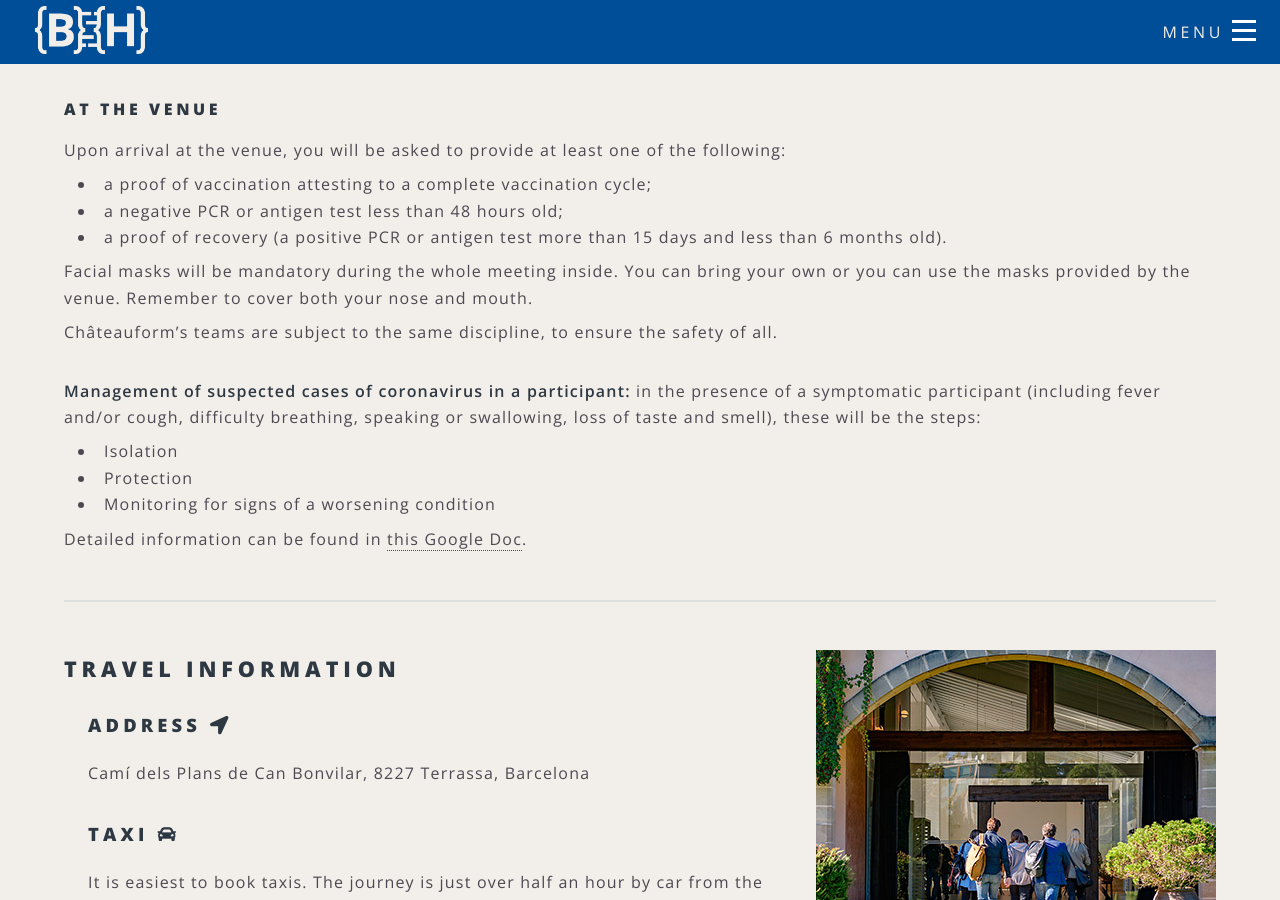
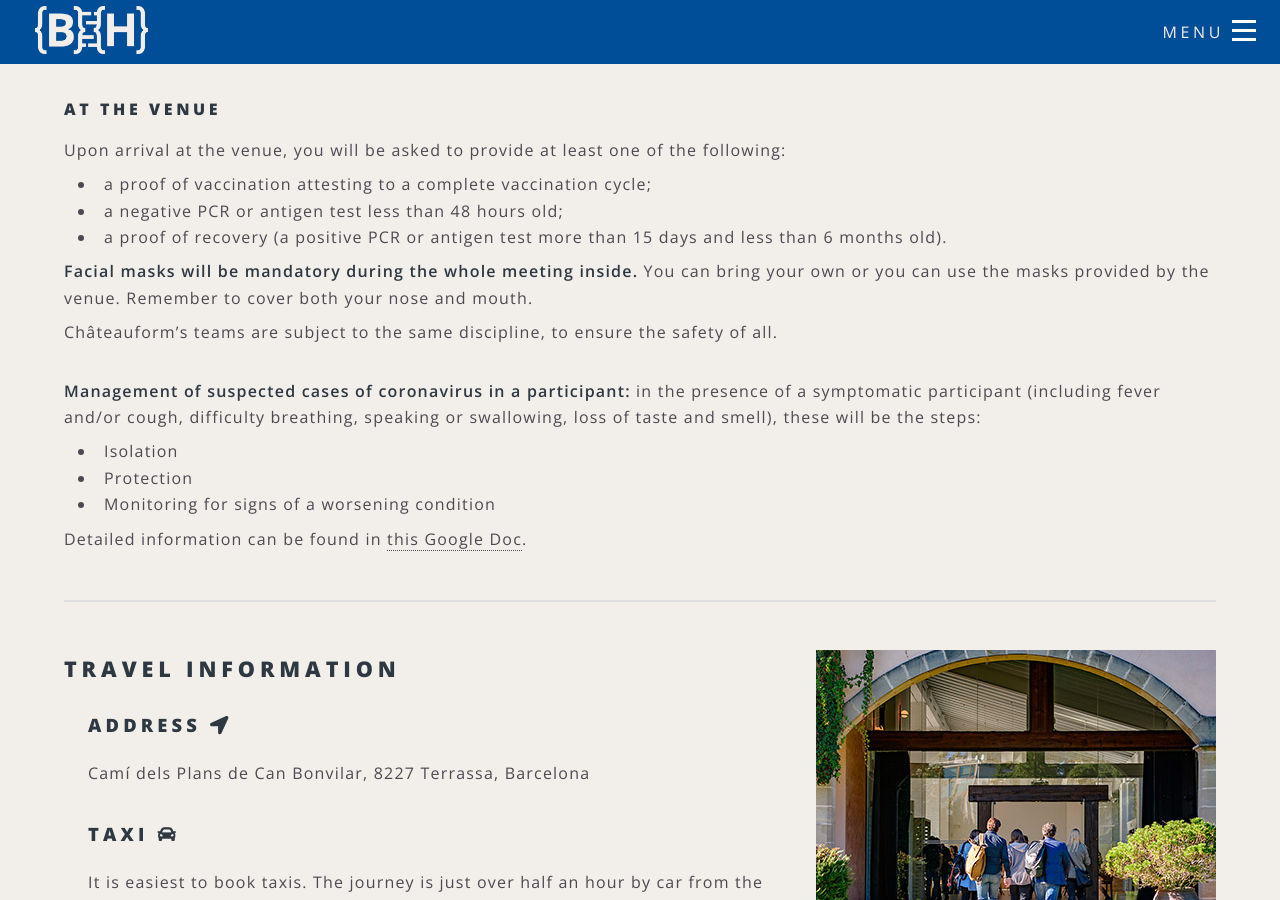
Before and after one commit to elixir-europe/biohackathon-europe-2021, a Jekyll site: the page built from venue.html, in a window 1280 px wide and 900 px high, scrolled down 2359 px. Built offline with Jekyll 4.4.1, drawn with Linux system fonts in a browser that asks for light colours; nearby versions of some CDN libraries.

Commit message:
Add extra face mask info formatting

```diff
--- a/venue.html
+++ b/venue.html
@@ -71,7 +71,7 @@
 			<li>a negative PCR or antigen test less than 48 hours old;</li>
 			<li>a proof of recovery (a positive PCR or antigen test more than 15 days and less than 6 months old).</li>
 		</ul>
-	<p style="margin-bottom: .5em">Facial masks will be mandatory during the whole meeting inside. You can bring your own or you can use the masks provided by the venue. Remember to cover both your nose and mouth.</p>
+	<p style="margin-bottom: .5em"><strong>Facial masks will be mandatory during the whole meeting inside.</strong> You can bring your own or you can use the masks provided by the venue. Remember to cover both your nose and mouth.</p>
 		<p>Châteauform’s teams are subject to the same discipline, to ensure the safety of all.</p>
 		<p style="margin-bottom: .5em"><strong>Management of suspected cases of coronavirus in a participant:</strong> in the presence of a symptomatic participant (including fever and/or cough, difficulty breathing, speaking or swallowing, loss of taste and smell), these will be the steps:
 <ul style="margin-bottom: .5em">
```
